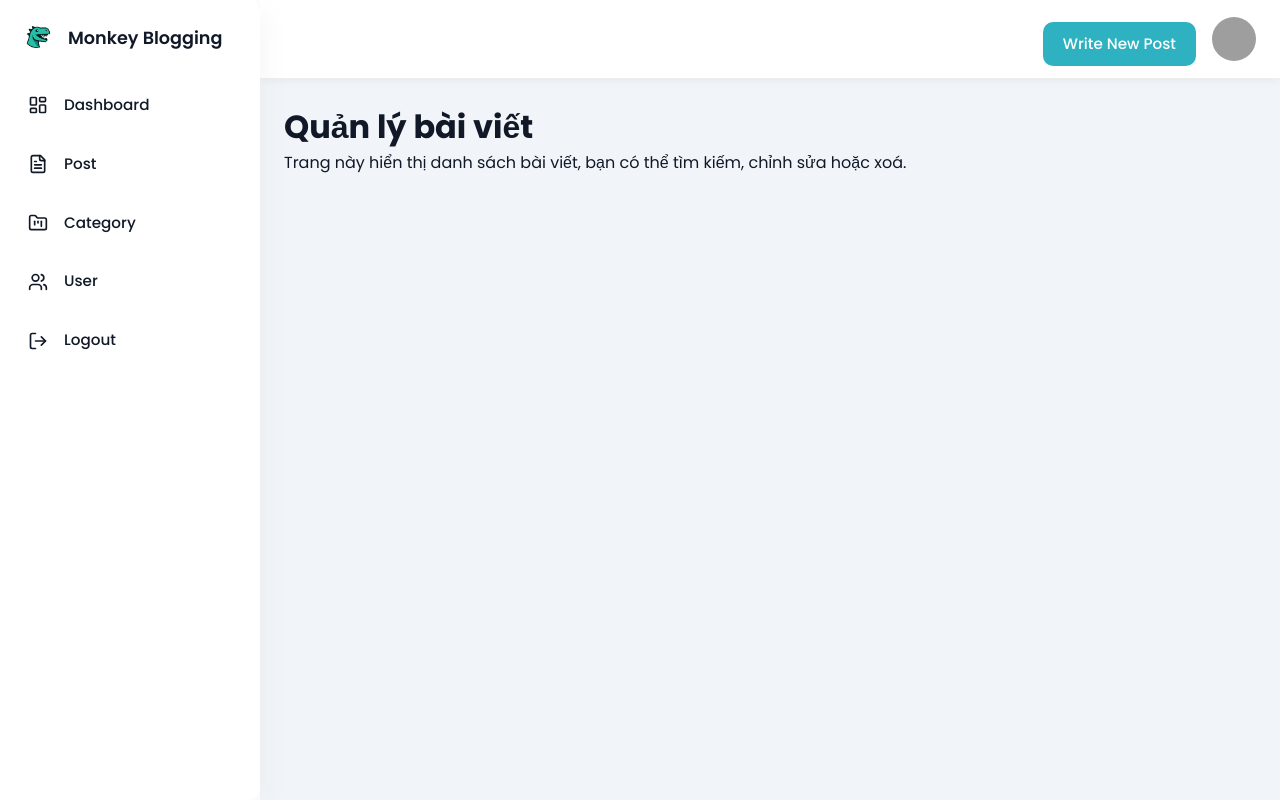
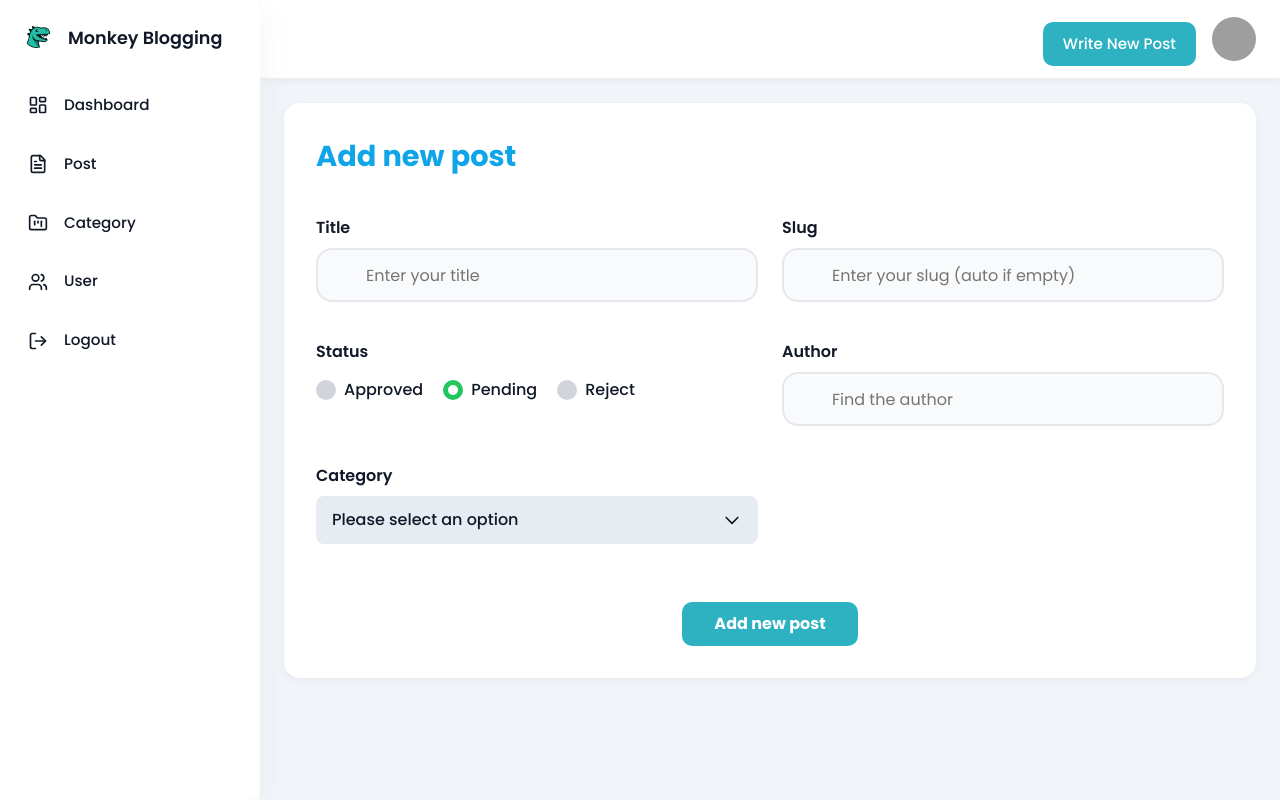
Before and after one commit to DuyPhatpeo/dino-blogging, a React (Vite) app: page /manage/add-new in a window 1280 px wide. Built offline with nearby package versions, Linux system fonts and the light colour scheme; grey boxes are pictures that could not be loaded.

Commit message:
update add new post

```diff
--- a/package.json
+++ b/package.json
@@ -23,6 +23,7 @@
     "react-router-dom": "^7.8.2",
     "react-toastify": "^11.0.5",
     "sass": "^1.91.0",
+    "slugify": "^1.6.6",
     "styled-components": "^6.1.19",
     "uuid": "^11.1.0",
     "yup": "^1.7.0"
--- a/src/components/checkbox/Radio.jsx
+++ b/src/components/checkbox/Radio.jsx
@@ -1,5 +1,42 @@
 import React from "react";
 import { useController } from "react-hook-form";
+import styled from "styled-components";
+
+const RadioWrapper = styled.label`
+  display: flex;
+  align-items: center; /* căn giữa theo trục dọc */
+  gap: 8px;
+  font-weight: 500;
+  cursor: pointer;
+  user-select: none;
+`;
+
+const HiddenInput = styled.input`
+  display: none;
+`;
+
+const Circle = styled.div`
+  width: 20px;
+  height: 20px;
+  border-radius: 50%;
+  display: flex;
+  align-items: center;
+  justify-content: center;
+  flex-shrink: 0;
+  background-color: ${(props) => (props.checked ? "#22c55e" : "#d1d5db")};
+  transition: background-color 0.2s ease-in-out;
+`;
+
+const Dot = styled.div`
+  width: 10px;
+  height: 10px;
+  background-color: #fff;
+  border-radius: 50%;
+`;
+
+const LabelText = styled.span`
+  line-height: 1; /* giúp chữ không bị tụt */
+`;
 
 const Radio = ({ children, control, name, value, ...rest }) => {
   const {
@@ -7,31 +44,24 @@ const Radio = ({ children, control, name, value, ...rest }) => {
   } = useController({
     control,
     name,
-    defaultValue: "", // radio nên để default rỗng
+    defaultValue: "",
   });
 
   return (
-    <label className="flex items-center gap-x-3 font-medium cursor-pointer select-none">
-      <input
+    <RadioWrapper>
+      <HiddenInput
         type="radio"
-        className="hidden-input"
         value={value}
         checked={selectedValue === value}
         onChange={() => onChange(value)}
         {...field}
         {...rest}
       />
-      <div
-        className={`w-7 h-7 rounded-full flex items-center justify-center transition-colors ${
-          selectedValue === value ? "bg-green-400" : "bg-gray-200"
-        }`}
-      >
-        {selectedValue === value && (
-          <div className="w-3 h-3 bg-white rounded-full"></div>
-        )}
-      </div>
-      <span>{children}</span>
-    </label>
+      <Circle checked={selectedValue === value}>
+        {selectedValue === value && <Dot />}
+      </Circle>
+      <LabelText>{children}</LabelText>
+    </RadioWrapper>
   );
 };
 
--- a/src/components/dorpdown/DropDown.jsx
+++ b/src/components/dorpdown/DropDown.jsx
@@ -1,20 +1,58 @@
 import React, { useState, useRef, useEffect } from "react";
+import styled, { keyframes } from "styled-components";
 import { DropdownProvider } from "./dropdown-context";
 
-const Dropdown = ({
-  placeholder = "Please select an option",
-  children,
-  ...props
-}) => {
+// Animation
+const fadeIn = keyframes`
+  from { opacity: 0; transform: translateY(-5px); }
+  to { opacity: 1; transform: translateY(0); }
+`;
+
+const DropdownWrapper = styled.div`
+  position: relative;
+  display: inline-block;
+  width: 100%;
+`;
+
+const DropdownTrigger = styled.div`
+  display: flex;
+  align-items: center;
+  justify-content: space-between;
+  padding: 12px 16px;
+  background: #e7ecf3;
+  border-radius: 8px;
+  font-weight: 500;
+  cursor: pointer;
+`;
+
+const DropdownMenu = styled.div`
+  position: absolute;
+  top: 100%;
+  left: 0;
+  width: 100%;
+  background: #fff;
+  border-radius: 8px;
+  box-shadow: 0 2px 10px rgba(0, 0, 0, 0.1);
+  margin-top: 8px;
+  z-index: 10;
+  animation: ${fadeIn} 0.2s ease;
+`;
+
+const Icon = styled.svg`
+  width: 20px;
+  height: 20px;
+  transition: transform 0.2s ease;
+  transform: ${({ open }) => (open ? "rotate(180deg)" : "rotate(0)")};
+`;
+
+const Dropdown = ({ placeholder = "Please select an option", children }) => {
   const [show, setShow] = useState(false);
   const [selected, setSelected] = useState("");
+  const [searchTerm, setSearchTerm] = useState("");
   const dropdownRef = useRef(null);
 
-  const handleToggleDropdown = () => {
-    setShow((prev) => !prev);
-  };
+  const handleToggleDropdown = () => setShow((prev) => !prev);
 
-  // ✅ clickOutside
   useEffect(() => {
     const handleClickOutside = (e) => {
       if (dropdownRef.current && !dropdownRef.current.contains(e.target)) {
@@ -27,35 +65,21 @@ const Dropdown = ({
 
   return (
     <DropdownProvider
-      value={{ show, setShow, selected, setSelected }}
-      {...props}
+      value={{
+        show,
+        setShow,
+        selected,
+        setSelected,
+        searchTerm,
+        setSearchTerm,
+      }}
     >
-      <div ref={dropdownRef} className="relative inline-block w-full">
-        <div
-          className="flex items-center justify-between p-5 bg-[#E7ECF3] rounded cursor-pointer font-medium"
-          onClick={handleToggleDropdown}
-        >
+      <DropdownWrapper ref={dropdownRef}>
+        <DropdownTrigger onClick={handleToggleDropdown}>
           <span>{selected || placeholder}</span>
-          <span>
-            {show ? (
-              <svg
+          <Icon
+            open={show}
             xmlns="http://www.w3.org/2000/svg"
-                className="h-5 w-5 transition-transform duration-200 rotate-180"
-                fill="none"
-                viewBox="0 0 24 24"
-                stroke="currentColor"
-                strokeWidth="2"
-              >
-                <path
-                  strokeLinecap="round"
-                  strokeLinejoin="round"
-                  d="M5 15l7-7 7 7"
-                />
-              </svg>
-            ) : (
-              <svg
-                xmlns="http://www.w3.org/2000/svg"
-                className="h-5 w-5 transition-transform duration-200"
             fill="none"
             viewBox="0 0 24 24"
             stroke="currentColor"
@@ -66,18 +90,11 @@ const Dropdown = ({
               strokeLinejoin="round"
               d="M19 9l-7 7-7-7"
             />
-              </svg>
-            )}
-          </span>
-        </div>
+          </Icon>
+        </DropdownTrigger>
 
-        {/* Dropdown menu */}
-        {show && (
-          <div className="absolute top-full left-0 w-full bg-white shadow-md rounded-md mt-2 z-10 animate-fadeIn">
-            {children}
-          </div>
-        )}
-      </div>
+        {show && <DropdownMenu>{children}</DropdownMenu>}
+      </DropdownWrapper>
     </DropdownProvider>
   );
 };
--- a/src/module/post/PostAddNew.jsx
+++ b/src/module/post/PostAddNew.jsx
@@ -1,7 +1,187 @@
 import React from "react";
+import styled from "styled-components";
+import { useForm, Controller } from "react-hook-form";
+import slugify from "slugify";
+import Radio from "@components/checkbox/Radio";
+import Dropdown from "@components/dorpdown/DropDown";
+import Option from "@components/dorpdown/Option";
+import Button from "@components/button/Button";
+import Field from "@components/field/Field";
+import Input from "@components/input/Input";
+import Label from "@components/label/Label";
+import { postStatus } from "@utils/constants";
+
+// Styled container
+const PostAddNewStyles = styled.div`
+  background: #fff;
+  padding: 32px;
+  border-radius: 16px;
+  box-shadow: 0 2px 10px rgba(0, 0, 0, 0.05);
+
+  h1.dashboard-heading {
+    font-size: 1.8rem;
+    font-weight: 700;
+    margin-bottom: 32px;
+    color: #0ea5e9;
+  }
+
+  form {
+    display: flex;
+    flex-direction: column;
+    gap: 32px;
+  }
+
+  .form-row {
+    display: grid;
+    grid-template-columns: 1fr 1fr;
+    gap: 24px;
+
+    @media (max-width: 768px) {
+      grid-template-columns: 1fr;
+    }
+  }
+
+  .form-actions {
+    display: flex;
+    justify-content: center;
+    margin-top: 16px;
+  }
+
+  .status-group {
+    display: flex;
+    align-items: center;
+    gap: 20px;
+    margin-top: 8px;
+  }
+`;
+
+// Enum status
 
 const PostAddNew = () => {
-  return <div></div>;
+  const { control, watch, handleSubmit } = useForm({
+    mode: "onChange",
+    defaultValues: {
+      title: "",
+      slug: "",
+      status: postStatus.PENDING,
+      author: "",
+      category: "",
+    },
+  });
+
+  const watchStatus = watch("status");
+
+  const addPostHandler = (values) => {
+    // ✅ Nếu slug trống thì tự tạo từ title
+    if (!values.slug) {
+      values.slug = slugify(values.title, {
+        lower: true,
+        strict: true, // loại bỏ ký tự đặc biệt
+      });
+    }
+    console.log("✅ Post Data:", values);
+  };
+
+  return (
+    <PostAddNewStyles>
+      <h1 className="dashboard-heading">Add new post</h1>
+      <form onSubmit={handleSubmit(addPostHandler)}>
+        {/* Title & Slug */}
+        <div className="form-row">
+          <Field>
+            <Label>Title</Label>
+            <Input
+              control={control}
+              name="title"
+              placeholder="Enter your title"
+              required
+            />
+          </Field>
+          <Field>
+            <Label>Slug</Label>
+            <Input
+              control={control}
+              name="slug"
+              placeholder="Enter your slug (auto if empty)"
+            />
+          </Field>
+        </div>
+
+        {/* Status & Author */}
+        <div className="form-row">
+          <Field>
+            <Label>Status</Label>
+            <div className="status-group">
+              <Radio
+                name="status"
+                control={control}
+                value={postStatus.APPROVED}
+                checked={Number(watchStatus) === postStatus.APPROVED}
+              >
+                Approved
+              </Radio>
+              <Radio
+                name="status"
+                control={control}
+                value={postStatus.PENDING}
+                checked={Number(watchStatus) === postStatus.PENDING}
+              >
+                Pending
+              </Radio>
+              <Radio
+                name="status"
+                control={control}
+                value={postStatus.REJECTED}
+                checked={Number(watchStatus) === postStatus.REJECTED}
+              >
+                Reject
+              </Radio>
+            </div>
+          </Field>
+          <Field>
+            <Label>Author</Label>
+            <Input
+              control={control}
+              name="author"
+              placeholder="Find the author"
+            />
+          </Field>
+        </div>
+
+        {/* Category */}
+        <div className="form-row">
+          <Field>
+            <Label>Category</Label>
+            <Controller
+              control={control}
+              name="category"
+              render={({ field: { value, onChange } }) => (
+                <Dropdown
+                  placeholder="Please select an option"
+                  selected={value}
+                  onChange={onChange}
+                >
+                  <Option value="knowledge">Knowledge</Option>
+                  <Option value="blockchain">Blockchain</Option>
+                  <Option value="setup">Setup</Option>
+                  <Option value="nature">Nature</Option>
+                  <Option value="developer">Developer</Option>
+                </Dropdown>
+              )}
+            />
+          </Field>
+          <Field />
+        </div>
+
+        {/* Actions */}
+        <div className="form-actions">
+          <Button type="submit" height="52px" className="px-10">
+            Add new post
+          </Button>
+        </div>
+      </form>
+    </PostAddNewStyles>
+  );
 };
 
 export default PostAddNew;
--- a/src/module/post/PostManage.jsx
+++ b/src/module/post/PostManage.jsx
@@ -1,19 +1,33 @@
 import React, { useState } from "react";
+import styled from "styled-components";
 import Table from "@components/table/Table";
 import Pagination from "@components/pagination/Pagination";
 import { MOCK_POSTS } from "@/data/posts";
 import { Eye, Edit, Trash2 } from "lucide-react";
 
+const PostManageStyles = styled.div`
+  background: #fff;
+  padding: 32px;
+  border-radius: 16px;
+  box-shadow: 0 2px 10px rgba(0, 0, 0, 0.05);
+
+  h1.dashboard-heading {
+    font-size: 1.8rem;
+    font-weight: 700;
+    margin-bottom: 32px;
+    color: #0ea5e9;
+  }
+`;
 const POSTS_PER_PAGE = 10;
 
 // Hàm helper trả màu theo trạng thái
 const getStatusColor = (status) => {
   switch (status) {
-    case "published":
+    case "APPROVED":
       return "#22c55e"; // xanh
-    case "draft":
+    case "PENDING":
       return "#facc15"; // vàng
-    case "archived":
+    case "REJECTED":
       return "#ef4444"; // đỏ
     default:
       return "#6b7280"; // xám
@@ -86,8 +100,8 @@ export default function PostManage() {
   ];
 
   return (
-    <div>
-      <h1 className="text-xl font-bold mb-4">Manage Posts</h1>
+    <PostManageStyles>
+      <h1 className="dashboard-heading">Manage post</h1>
 
       <Table>
         <thead>
@@ -120,6 +134,6 @@ export default function PostManage() {
         pageSize={POSTS_PER_PAGE}
         totalItems={MOCK_POSTS.length}
       />
-    </div>
+    </PostManageStyles>
   );
 }
--- a/src/pages/mangage/PostAddNewPage.jsx
+++ b/src/pages/mangage/PostAddNewPage.jsx
@@ -5,17 +5,8 @@ import PostAddNew from "@module/post/PostAddNew";
 const PostAddNewPage = () => {
   return (
     <DashboardLayout>
-      <div>
-        <h1 className="text-2xl font-semibold">Quản lý bài viết</h1>
-        <p className="text-gray-600 mt-2">
-          Trang này hiển thị danh sách bài viết, bạn có thể tìm kiếm, chỉnh sửa
-          hoặc xoá.
-        </p>
-
-        {/* Table quản lý post */}
-        <div className="mt-8">
-          <PostAddNew />
-        </div>
+      <div className="mt-8">
+        <PostAddNew />
       </div>
     </DashboardLayout>
   );
--- a/src/pages/mangage/PostManagePage.jsx
+++ b/src/pages/mangage/PostManagePage.jsx
@@ -5,17 +5,8 @@ import PostManage from "@module/post/PostManage";
 const PostManagePage = () => {
   return (
     <DashboardLayout>
-      <div>
-        <h1 className="text-2xl font-semibold">Quản lý bài viết</h1>
-        <p className="text-gray-600 mt-2">
-          Trang này hiển thị danh sách bài viết, bạn có thể tìm kiếm, chỉnh sửa
-          hoặc xoá.
-        </p>
-
-        {/* Table quản lý post */}
-        <div className="mt-8">
-          <PostManage />
-        </div>
+      <div className="mt-8">
+        <PostManage />
       </div>
     </DashboardLayout>
   );
--- a/src/utils/constants.jsx
+++ b/src/utils/constants.jsx
@@ -54,3 +54,8 @@ export const theme = {
     button: "0 4px 12px rgba(0,0,0,0.12)",
   },
 };
+export const postStatus = {
+  APPROVED: 1,
+  PENDING: 2,
+  REJECTED: 3,
+};
```
Also changed, not shown: src/components/checkbox/CheckBox.jsx (+39 -13 lines), src/components/dorpdown/Option.jsx (+13 -11 lines), src/components/dorpdown/Search.jsx (+25 -11 lines), 1 other file (tests, documents, lock files or other folders). Lines whose indentation alone changed are shown as unchanged.
